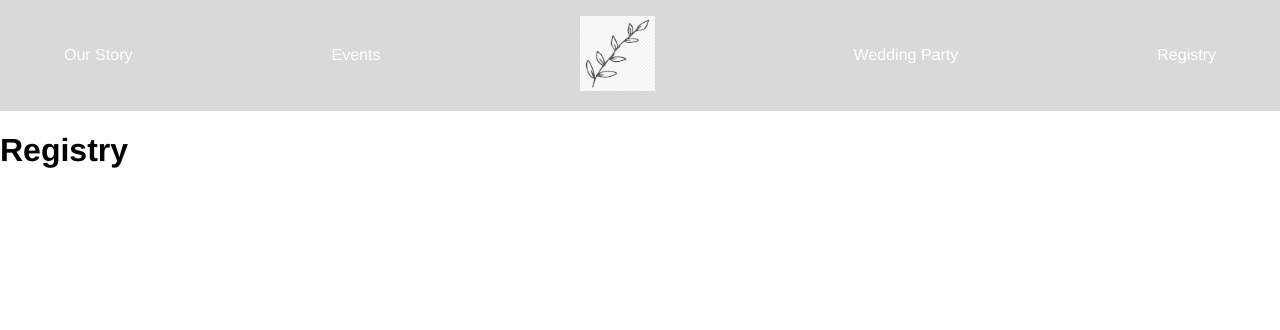
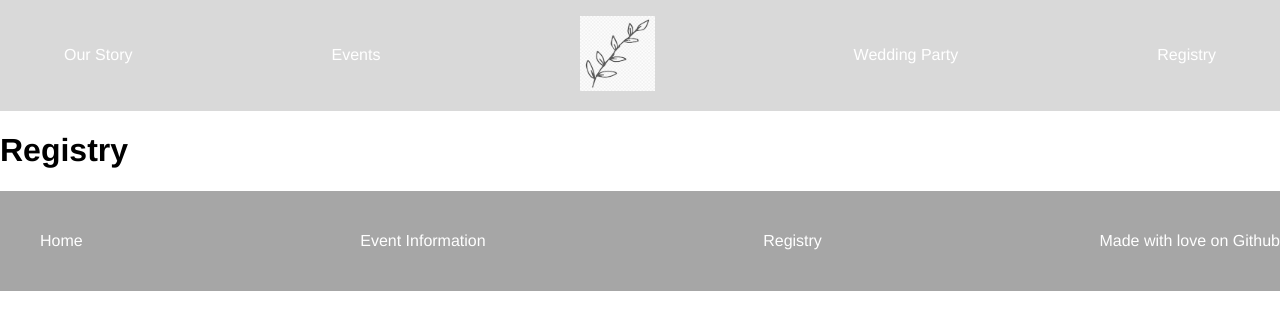
Before and after one commit to baconjulie/bringinghomethebacon, a Next.js app: page /registry in a window 1280 px wide. Shown: the top 330 px of the page. Built offline with nearby package versions, Linux system fonts and the light colour scheme.

Commit message:
wrap in layout

```diff
--- /dev/null
+++ b/components/layout.js
@@ -0,0 +1,13 @@
+import React from "react";
+import Nav from "../components/nav";
+import Footer from "../components/footer";
+
+const Layout = props => (
+  <div>
+    <Nav />
+    {props.children}
+    <Footer />
+  </div>
+);
+
+export default Layout;
--- a/components/nav.js
+++ b/components/nav.js
@@ -1,5 +1,6 @@
 /* eslint-disable no-param-reassign */
 import React from "react";
+import Link from "next/link";
 
 const links = [
   { href: "/our-story", label: "Our Story" },
@@ -17,13 +18,15 @@ const Nav = () => (
     <ul>
       {links.map(({ key, href, label }) => (
         <li key={key}>
-          <a href={href}>
+          <Link href={href}>
+            <a>
               {label === "branding" ? (
                 <img src="/leaves.jpeg" className="logo" />
               ) : (
                 label
               )}
             </a>
+          </Link>
         </li>
       ))}
     </ul>
--- a/pages/registry.js
+++ b/pages/registry.js
@@ -1,6 +1,6 @@
-import React from 'react';
-import Head from 'next/head';
-import Nav from '../components/nav';
+import React from "react";
+import Head from "next/head";
+import Layout from "../components/layout";
 
 const Registry = () => (
   <div>
@@ -9,11 +9,11 @@ const Registry = () => (
       <link rel="icon" href="/favicon.ico" />
     </Head>
 
-    <Nav />
-
-    <div className="hero">
-      <h1 className="title">Registry</h1>
-    </div>
+    <Layout>
+      <div className="hero">
+        <h1 className="title">Registry</h1>
+      </div>
+    </Layout>
   </div>
 );
 
--- a/pages/wedding-party.js
+++ b/pages/wedding-party.js
@@ -1,6 +1,6 @@
 import React from "react";
 import Head from "next/head";
-import Nav from "../components/nav";
+import Layout from "../components/layout";
 
 const WeddingParty = () => (
   <div>
@@ -9,8 +9,7 @@ const WeddingParty = () => (
       <link rel="icon" href="/favicon.ico" />
     </Head>
 
-    <Nav />
-
+    <Layout>
       <div className="hero">
         <h1 className="title">Wedding Party</h1>
 
@@ -34,6 +33,7 @@ const WeddingParty = () => (
           <li>GM#6</li>
         </ul>
       </div>
+    </Layout>
   </div>
 );
 
```
Also changed, not shown: pages/events.js (+5 -7 lines), pages/index.js (+3 -6 lines), pages/our-story.js (+6 -6 lines). Lines whose indentation alone changed are shown as unchanged.
